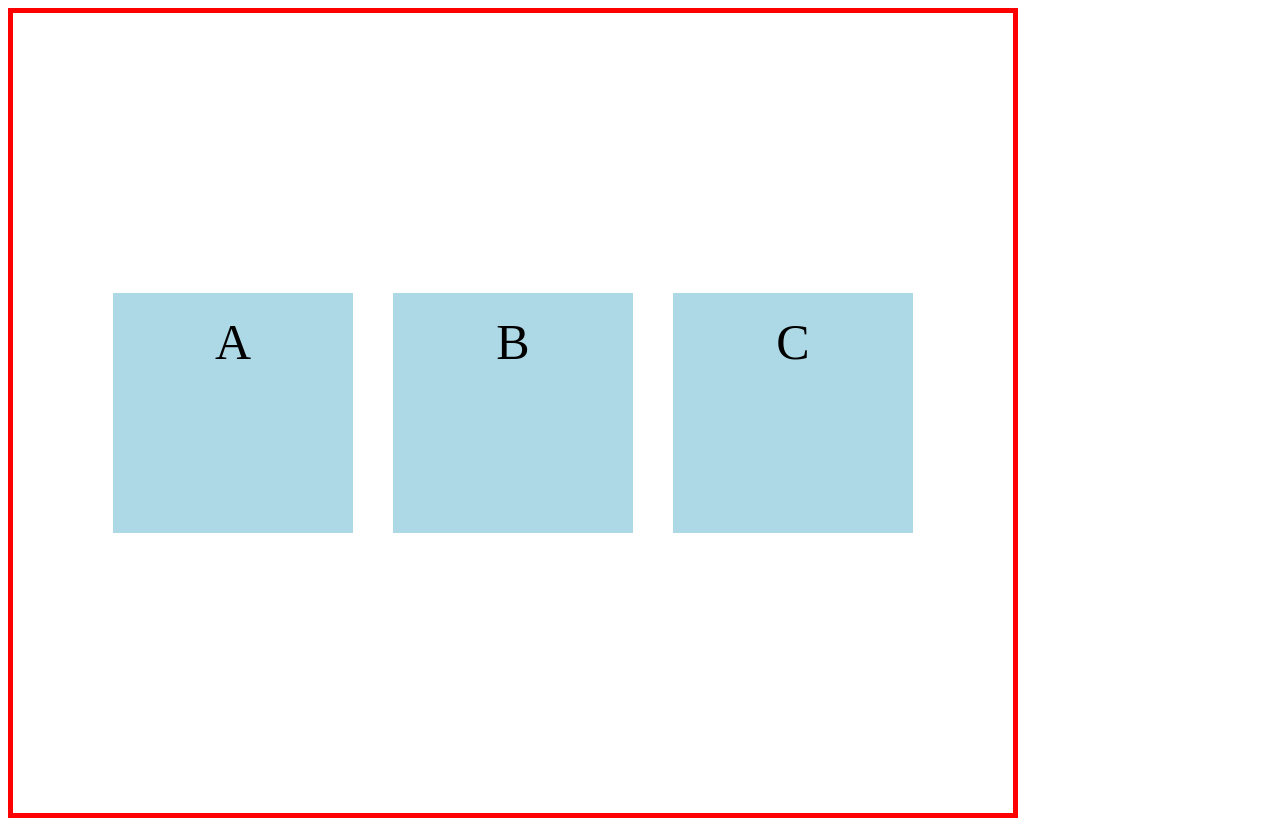
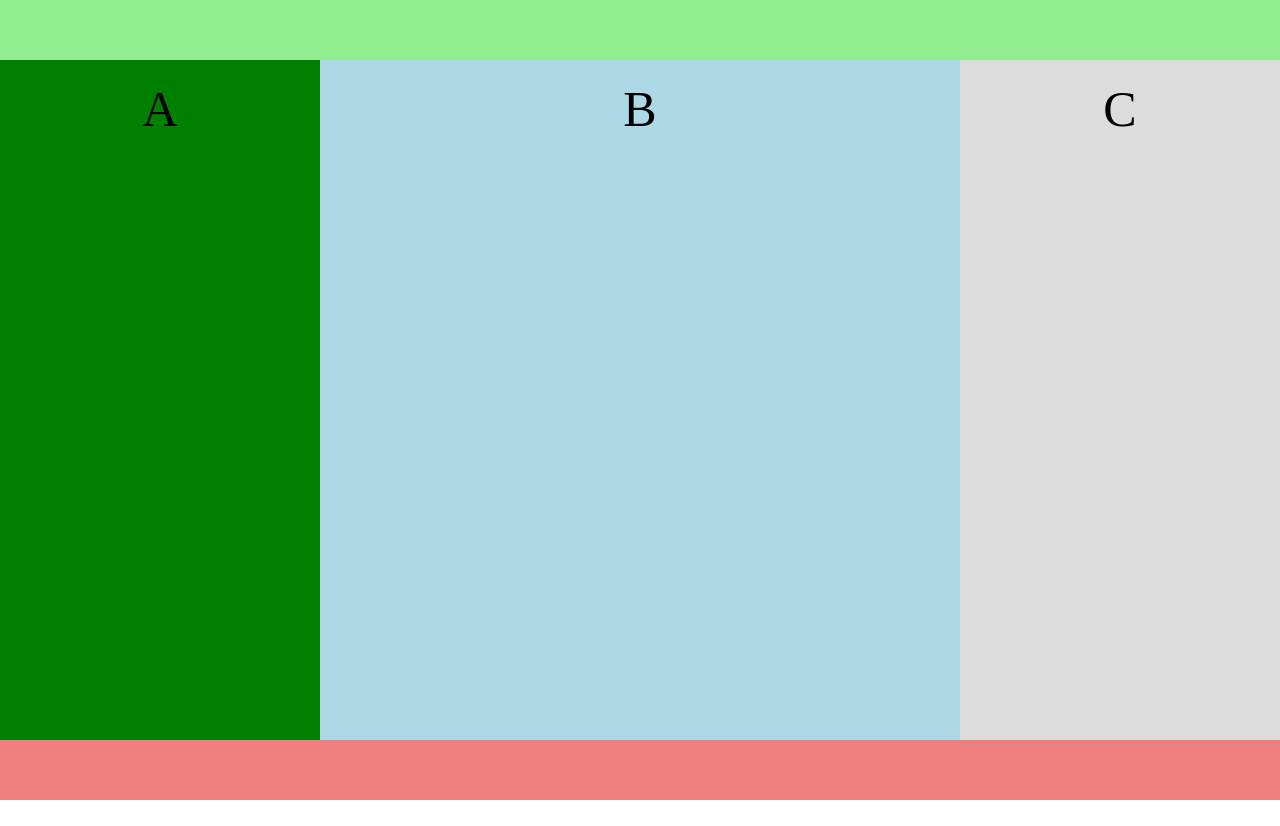
Before and after one commit to AnastasiaIU/inholland-web-markup, a plain HTML site: page exercises/06_flexbox/index.html in a window 1280 px wide. After the commit the page ends 800 px from the top, so only its background shows below. Drawn offline with Linux system fonts and the light colour scheme.

Commit message:
Flexbox final

```diff
--- a/exercises/06_flexbox/css/style.css
+++ b/exercises/06_flexbox/css/style.css
@@ -1,18 +1,50 @@
+* {
+  margin: 0px;
+  padding: 0px;
+  box-sizing: border-box;
+}
+
 section {
   display: flex;
-  width: 1000px;
-  height: 800px;
-  border: solid 5px red;
-  justify-content: center;
-  align-items: center;
+  flex-grow: 1;
+}
+
+body {
+  min-height: 100vh;
+  display: flex;
+  flex-direction: column;
+  justify-content: space-between;
 }
 
 .box {
-  width: 200px;
-  height: 200px;
-  background-color: lightblue;
-  margin: 20px;
   padding: 20px;
   font-size: 50px;
   text-align: center;
 }
+
+.left {
+  width: 25%;
+  background-color: green;
+}
+
+.center {
+  width: 50%;
+  background-color: lightblue;
+}
+
+.right {
+  width: 25%;
+  background-color: gainsboro;
+}
+
+header, footer {
+  min-height: 60px;
+}
+
+header {
+  background-color: lightgreen;
+}
+
+footer {
+  background-color: lightcoral;
+}
--- a/exercises/06_flexbox/index.html
+++ b/exercises/06_flexbox/index.html
@@ -7,10 +7,12 @@
     <link rel="stylesheet" type="text/css" href="./css/style.css" />
   </head>
   <body>
+    <header></header>
     <section>
-      <article class="box">A</article>
-      <article class="box">B</article>
-      <article class="box">C</article>
+      <article class="box left">A</article>
+      <article class="box center">B</article>
+      <article class="box right">C</article>
     </section>
+    <footer></footer>
   </body>
 </html>
```
